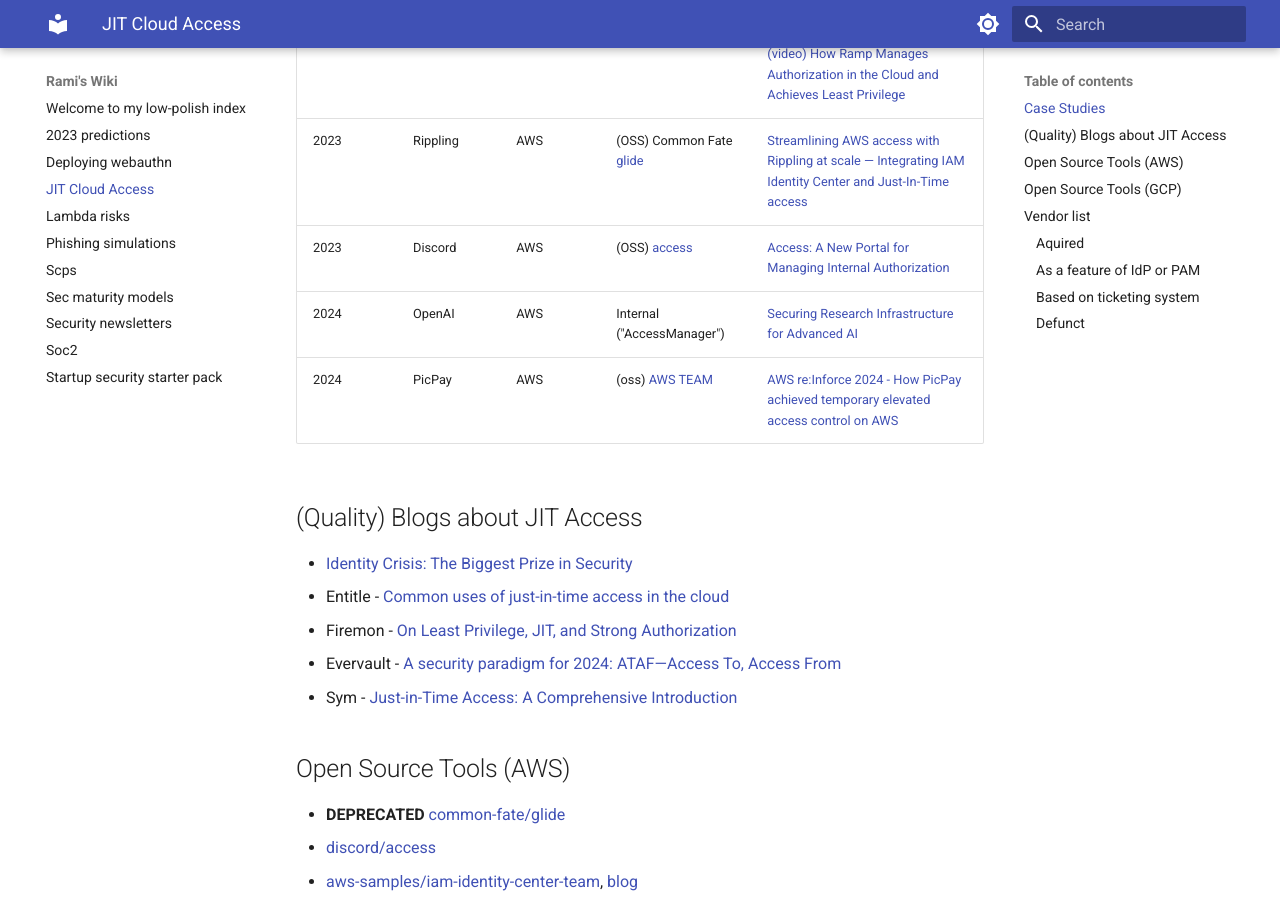
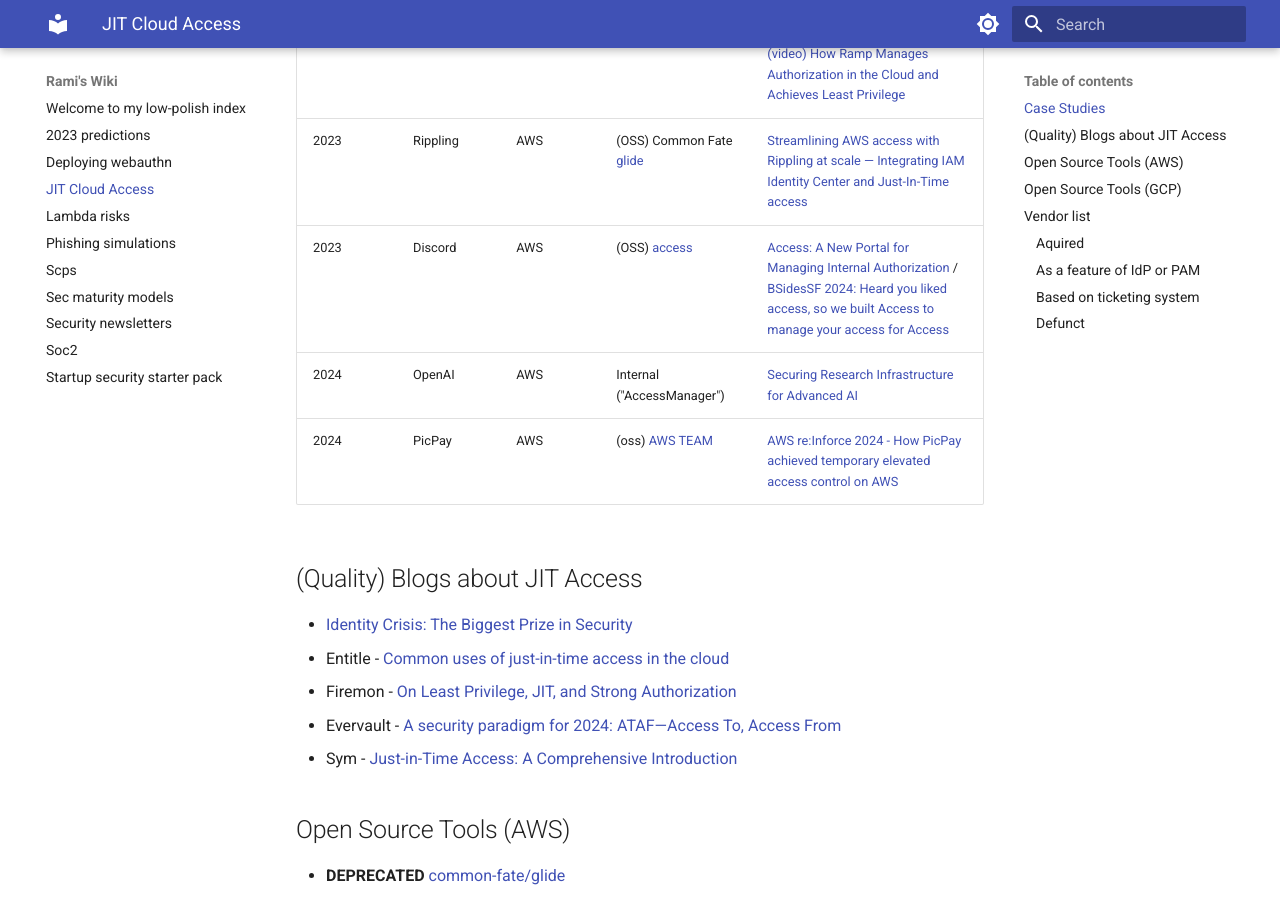
Before and after one commit to ramimac/wiki, an MkDocs documentation site: the page built from docs/jit-cloud-access.md, in a window 1280 px wide and 900 px high, scrolled down 1692 px. Built offline with MkDocs 1.6.1 and Material for MkDocs 9.7.7, drawn with Linux system fonts in a browser that asks for light colours.

Commit message:
Update jit-cloud-access.md

```diff
--- a/docs/jit-cloud-access.md
+++ b/docs/jit-cloud-access.md
@@ -29,7 +29,7 @@
 | 2023 | Material Security | GCP | Internal | [Reimagining Access Management: Part 1](https://material.security/blog/reimagining-access-management-part-1) |
 | 2023 | Ramp | AWS | ConductorOne | [Finding the right balance of speed and security through just-in-time access to cloud resources](https://engineering.ramp.com/jit-access) / [(video)  How Ramp Manages Authorization in the Cloud and Achieves Least Privilege](https://www.youtube.com/watch?v=v5f-1U3Y0xA) |
 | 2023 | Rippling | AWS | (OSS) Common Fate [glide](https://github.com/common-fate/glide) | [Streamlining AWS access with Rippling at scale — Integrating IAM Identity Center and Just-In-Time access](https://www.rippling.com/blog/streamlining-aws-access-with-rippling-at-scale) |
-| 2023 | Discord | AWS | (OSS) [access](https://github.com/discord/access) | [Access: A New Portal for Managing Internal Authorization](https://discord.com/blog/access-a-new-portal-for-managing-internal-authorization) |
+| 2023 | Discord | AWS | (OSS) [access](https://github.com/discord/access) | [Access: A New Portal for Managing Internal Authorization](https://discord.com/blog/access-a-new-portal-for-managing-internal-authorization) / [BSidesSF 2024: Heard you liked access, so we built Access to manage your access for Access](https://www.youtube.com/watch?v=g4JZtHNfau8) |
 | 2024 | OpenAI | AWS | Internal ("AccessManager") | [Securing Research Infrastructure for Advanced AI](https://openai.com/index/securing-research-infrastructure-for-advanced-ai/) |
 | 2024 | PicPay | AWS | (oss) [AWS TEAM](https://github.com/aws-samples/iam-identity-center-team) | [AWS re:Inforce 2024 - How PicPay achieved temporary elevated access control on AWS](https://www.youtube.com/watch?v=3AsWBROK608) |
 
```
